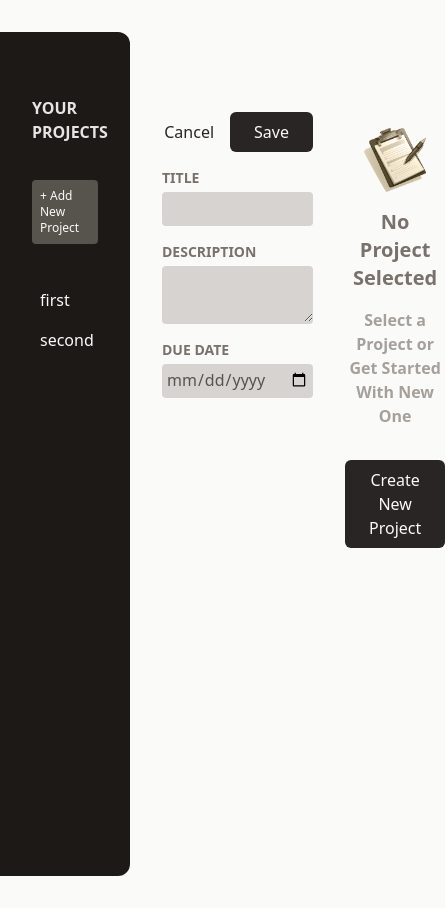
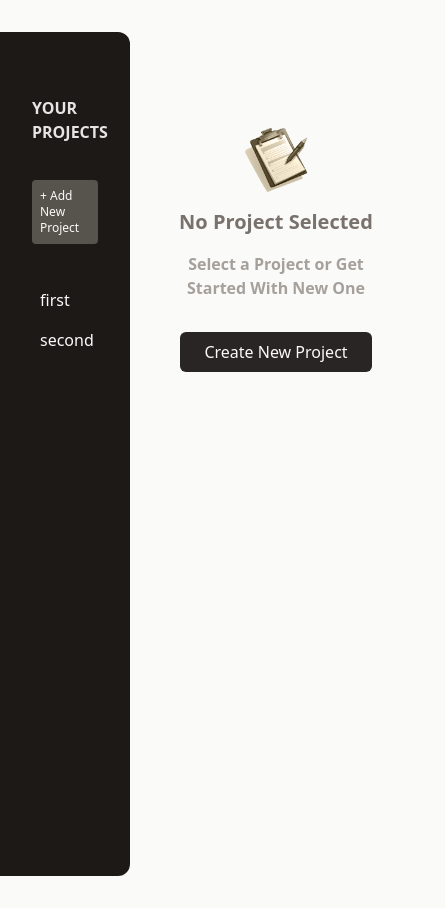
Before and after one commit to yasir-fah/Management-Application, a React (Vite) app: page / in a window 390 px wide. Shown: the whole page, 445 px wide, since content can reach past the window. Built offline with nearby package versions, Linux system fonts and the light colour scheme.

Commit message:
Manage state and switch between 2 components

```diff
--- a/src/App.jsx
+++ b/src/App.jsx
@@ -2,14 +2,23 @@ import ProjectsSidebar from './components/ProjectsSidebar.jsx'
 import NewProject from './components/NewProject.jsx'
 import NoProjectSelected from './components/NoProjectSelected.jsx';
 
+import { useState } from 'react';
+
 function App() {
-  return (
-    <main className="h-screen my-8 flex gap-8">
-    <ProjectsSidebar />
-    <NewProject />
-    <NoProjectSelected />
-    </main>
-  );
+
+  const [newProject , setNewProject] = useState(false);
+
+  function handleNewProject() {
+    setNewProject(currentState => !currentState);
+  }
+
+ return (
+  <aside className='h-screen my-8 flex gap-8'>
+    <ProjectsSidebar addProject={handleNewProject} isCreate={newProject}/>
+    {newProject ? <NewProject /> : <NoProjectSelected  addProject={handleNewProject}/>}
+  </aside>
+ )
+
 }
 
 export default App;
--- a/src/components/NoProjectSelected.jsx
+++ b/src/components/NoProjectSelected.jsx
@@ -1,13 +1,13 @@
 import noImage from '../assets/no-projects.png'
 
-function NoProjectSelected () {
+function NoProjectSelected ({ addProject }) {
   return (
     <div className="mt-24 text-center w-2/3">
       <img src={noImage} className='-16 h-16 object-contain mx-auto' />
       <h2 className='text-xl font-bold text-stone-500 my-4'>No Project Selected</h2>
       <h2 className='mb-8 font-semibold  md:text-xl text-stone-400'>Select a Project or Get Started With New One</h2>
       <p>
-        <button className='px-6 py-2 rounded-md bg-stone-800 text-stone-50 hover:bg-stone-950'>Create New Project</button>
+        <button onClick={addProject} className='px-6 py-2 rounded-md bg-stone-800 text-stone-50 hover:bg-stone-950'>Create New Project</button>
       </p>
     </div>
   )
--- a/src/components/projectsSidebar.jsx
+++ b/src/components/projectsSidebar.jsx
@@ -1,11 +1,11 @@
 
-function ProjectsSidebar () {
+function ProjectsSidebar ({addProject, isCreate}) {
   return (
     <>
     <aside className="w-1/3 px-8 py-16 bg-stone-900 text-stone-50 md:w-72 rounded-r-xl">
       <h2 className="mb-8 font-bold uppercase md:text-xl text-stone-200">Your Projects</h2>
       <div>
-        <button className="-full text-left px-2 py-2 text-xs md:text-base rounded-sm my-1 hover:text-stone-200 hover:bg-stone-800 bg-stone-600  ">+ Add New Project</button>
+        <button onClick={addProject} className="-full text-left px-2 py-2 text-xs md:text-base rounded-sm my-1 hover:text-stone-200 hover:bg-stone-800 bg-stone-600  ">{isCreate ? "Cancel" : "+ Add New Project" }</button>
       </div>
       <ul className="mt-8">
         {/* we will att the li & button dynamically depend on projects we have */}
```
